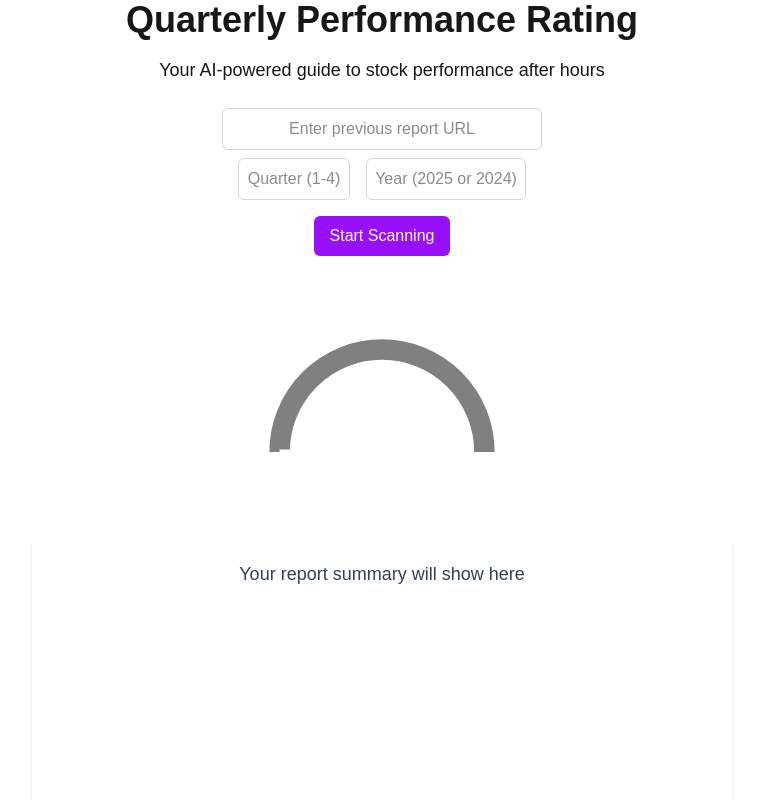
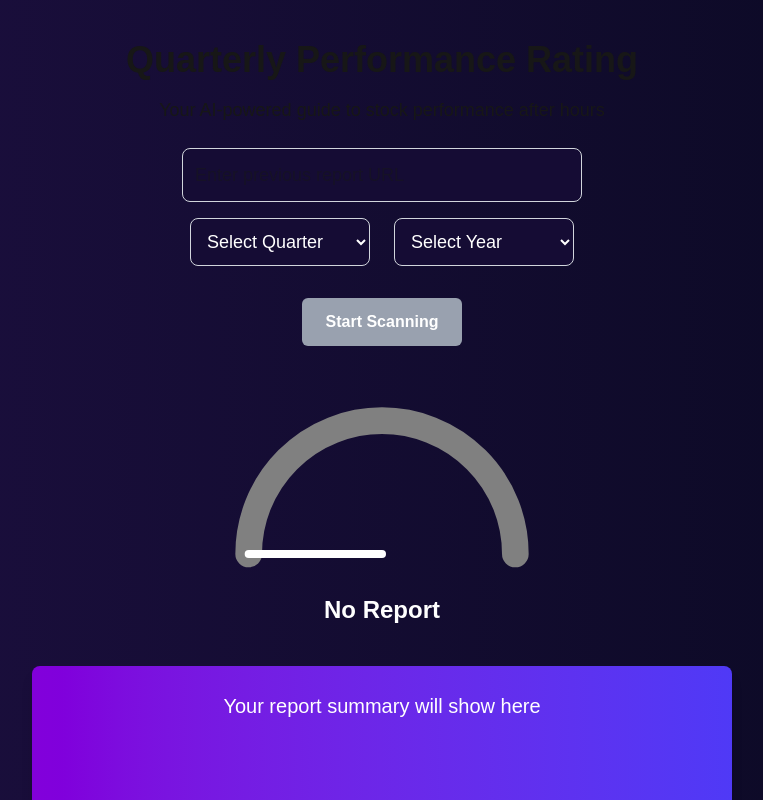
Before and after one commit to jcaru614/afterHoursIQ, a Next.js app: page / in a window 1280 px wide. Shown: the top 800 px of the page, without its empty margins (258-1021 px from the left). Built offline with nearby package versions, Linux system fonts and the light colour scheme.

Commit message:
polling and dropdown

```diff
--- a/src/components/RatingMeter.tsx
+++ b/src/components/RatingMeter.tsx
@@ -27,35 +27,41 @@ const RatingMeter: React.FC<RatingMeterProps> = ({ score }) => {
 
 	return (
 		<div className='flex flex-col items-center'>
-			<h2 className='text-white text-xl font-bold mb-4'>Report Indicator</h2>
-
-			<div className='relative w-64 h-32'>
-				<svg viewBox='0 0 100 50' className='w-full h-full'>
+			<div className='relative w-80 h-48'>
+				<svg viewBox='0 0 120 60' className='w-full h-full'>
 					<defs>
 						<linearGradient id='gaugeGradient' x1='0%' y1='0%' x2='100%' y2='0%'>
-							<stop offset='0%' stopColor='red' />
-							<stop offset='33%' stopColor='orange' />
-							<stop offset='66%' stopColor='yellow' />
-							<stop offset='100%' stopColor='green' />
+							<stop offset='0%' stopColor='#BA2011' />
+							<stop offset='20%' stopColor='#F67C00' />
+							<stop offset='40%' stopColor='#FEC600' />
+							<stop offset='70%' stopColor='#7AC309' />
+							<stop offset='100%' stopColor='#4C9B2F' />
 						</linearGradient>
 					</defs>
 
-					<path d='M 10 50 A 40 40 0 0 1 90 50' stroke={gradientColor} strokeWidth='8' fill='none' />
+					<path
+						d='M 10 60 A 50 50 0 0 1 110 60'
+						stroke={gradientColor}
+						strokeWidth='10'
+						fill='none'
+						strokeLinecap='round'
+					/>
 
 					<line
-						x1='50'
-						y1='50'
-						x2='50'
+						x1='60'
+						y1='60'
+						x2='60'
 						y2='10'
-						stroke={'white'}
-						strokeWidth='2'
-						transform={`rotate(${needleAngle}, 50, 50)`}
-						style={{ transition: 'transform 0.3s ease-in-out' }}
+						stroke='white'
+						strokeWidth='3'
+						strokeLinecap='round'
+						transform={`rotate(${needleAngle}, 60, 60)`}
+						style={{ transition: 'transform 0.5s ease-in-out' }}
 					/>
 				</svg>
 			</div>
 
-			<div className='mt-4 text-white text-lg font-bold'>{action}</div>
+			<div className='mt-6 text-white text-2xl font-semibold'>{action}</div>
 		</div>
 	);
 };
--- a/src/components/ReportSummary.tsx
+++ b/src/components/ReportSummary.tsx
@@ -7,20 +7,20 @@ type ReportSummaryProps = {
 const ReportSummary: React.FC<ReportSummaryProps> = ({ summary }) => {
 	return (
 		<div
-			className='p-6 bg-white rounded-lg shadow-md'
+			className='p-6 bg-gradient-to-r from-purple-700 to-indigo-600 rounded-lg shadow-lg'
 			style={{
 				height: '400px',
 				width: '700px',
 				maxHeight: '80vh',
 				overflowY: 'auto',
-				fontSize: '1.125rem',
+				fontSize: '1.25rem',
 				lineHeight: '1.6',
 			}}
 		>
 			{summary !== '' ? (
-				<p className='text-gray-700'>{summary}</p>
+				<p className='text-white font-medium text-left'>{summary}</p>
 			) : (
-				<p className='text-gray-700'>Your report summary will show here</p>
+				<p className='text-white font-medium'>Your report summary will show here</p>
 			)}
 		</div>
 	);
--- a/src/pages/index.tsx
+++ b/src/pages/index.tsx
@@ -1,19 +1,18 @@
-import { useEffect, useState } from 'react';
+import { useState } from 'react';
 import { RatingMeter, ReportSummary, Alert } from '@/components';
 import axios from 'axios';
-import debounce from 'lodash/debounce';
 import { useDispatch, useSelector } from 'react-redux';
 import { setReportData } from '@/redux/slice';
 import { RootState } from '@/redux/store';
 
 export default function Home() {
 	const dispatch = useDispatch();
-	const [url, setUrl] = useState('');
-	const [quarter, setQuarter] = useState('');
-	const [year, setYear] = useState('');
-	const [isScanning, setIsScanning] = useState(false);
-	const [quarterError, setQuarterError] = useState('');
-	const [yearError, setYearError] = useState('');
+	const [url, setUrl] = useState<string>('');
+	const [quarter, setQuarter] = useState<string>('');
+	const [year, setYear] = useState<string>('');
+	const [isScanning, setIsScanning] = useState<boolean>(false);
+	const [quarterError, setQuarterError] = useState<string>('');
+	const [yearError, setYearError] = useState<string>('');
 	const currentYear = new Date().getFullYear();
 	const validYears = [currentYear, currentYear - 1].map(String);
 
@@ -23,38 +22,16 @@ export default function Home() {
 		setUrl(e.target.value);
 	};
 
-	const handleQuarterChange = (e: React.ChangeEvent<HTMLInputElement>) => {
+	const handleQuarterChange = (e: React.ChangeEvent<HTMLSelectElement>) => {
 		const value = e.target.value;
-		if (/^[1-4]?$/.test(value)) {
 		setQuarter(value);
 		setQuarterError('');
-		} else {
-			setQuarterError('Quarter must be between 1 and 4');
-		}
 	};
 
-	useEffect(() => {
-		if (year) {
-			debouncedValidateYear(year);
-		}
-		return () => {
-			debouncedValidateYear.cancel();
-		};
-	}, [year]);
-
-	const debouncedValidateYear = debounce((value: string) => {
-		if (value.length === 4 && !validYears.includes(value)) {
-			setYearError(`Year must be ${currentYear} or ${currentYear - 1}`);
-		} else if (value.length !== 4) {
-			setYearError('Year must be 4 digits');
-		} else {
-			setYearError('');
-		}
-	}, 2000);
-
-	const handleYearChange = (e: React.ChangeEvent<HTMLInputElement>) => {
+	const handleYearChange = (e: React.ChangeEvent<HTMLSelectElement>) => {
 		const value = e.target.value;
 		setYear(value);
+		setYearError('');
 	};
 
 	const handleStartScanning = async () => {
@@ -85,56 +62,71 @@ export default function Home() {
 	};
 
 	return (
-		<div className='flex items-center justify-center min-h-screen bg-background'>
+		<div className='flex items-center justify-center min-h-screen p-10 bg-gradient-to-r from-[#1D0F41] to-[#0A0922]'>
 			<div className='text-center'>
 				<h1 className='text-4xl font-semibold mb-4'>Quarterly Performance Rating</h1>
 				<p className='text-lg text-white-600 mb-6'>
 					Your AI-powered guide to stock performance after hours
 				</p>
-				<div className='mb-4 flex flex-col items-center'>
+
+				<div className='mb-8 flex flex-col items-center'>
 					<input
 						type='url'
 						placeholder='Enter previous report URL'
-						className='p-2 rounded-md border border-gray-300 w-80 mb-2 text-center'
+						className='p-3 rounded-lg border-1 border-gray-300 bg-[#150C34] w-100 mb-4 text-lg focus:outline-none focus:ring-2 focus:ring-purple-500 focus:border-purple-500 transition-all'
 						value={url}
 						onChange={handleUrlChange}
 					/>
 
-					<div className='flex items-center space-x-4'>
-						<div>
-							<input
-								type='text'
-								placeholder='Quarter (1-4)'
-								className='p-2 rounded-md border border-gray-300 w-28 text-center'
+					<div className='mb-8 flex flex-col items-center'>
+						<div className='flex items-center space-x-6'>
+							<div className='flex flex-col items-center'>
+								<select
+									className='p-3 rounded-lg border-1 border-gray-300 bg-[#150C34] text-white w-45 text-lg focus:outline-none focus:ring-2 focus:ring-purple-500 focus:border-purple-500 transition-all'
 									value={quarter}
 									onChange={handleQuarterChange}
-								maxLength={1}
-							/>
-							{quarterError && <p className='text-red-500 text-sm'>{quarterError}</p>}
+								>
+									<option value=''>Select Quarter</option>
+									<option value='1'>Q1</option>
+									<option value='2'>Q2</option>
+									<option value='3'>Q3</option>
+									<option value='4'>Q4</option>
+								</select>
+								{quarterError && <p className='text-red-500 text-sm mt-2'>{quarterError}</p>}
 							</div>
 
-						<div>
-							<input
-								type='text'
-								placeholder={`Year (${validYears.join(' or ')})`}
-								className='p-2 rounded-md border border-gray-300 w-40 text-center'
+							<div className='flex flex-col items-center'>
+								<select
+									className='p-3 rounded-lg border-1 border-gray-300 bg-[#150C34] text-white w-45 text-lg focus:outline-none focus:ring-2 focus:ring-purple-500 focus:border-purple-500 transition-all'
 									value={year}
 									onChange={handleYearChange}
-								maxLength={4}
-							/>
-							{yearError && <p className='text-red-500 text-sm'>{yearError}</p>}
+								>
+									<option value=''>Select Year</option>
+									{validYears.map((yearOption) => (
+										<option key={yearOption} value={yearOption}>
+											{yearOption}
+										</option>
+									))}
+								</select>
+								{yearError && <p className='text-red-500 text-sm mt-2'>{yearError}</p>}
+							</div>
 						</div>
 					</div>
 
 					<button
-						className='mt-4 bg-purple-600 text-white px-4 py-2 rounded-md'
+						className={`px-6 py-3 rounded-md text-white font-semibold ${
+							isScanning || !url || !quarter || !year
+								? 'bg-gray-400 cursor-not-allowed'
+								: 'bg-gradient-to-r from-purple-600 to-purple-800 hover:from-purple-700 hover:to-purple-900 focus:ring-4 focus:ring-purple-300'
+						}`}
 						onClick={handleStartScanning}
-						disabled={isScanning}
+						disabled={isScanning || !url || !quarter || !year}
 					>
 						{isScanning ? 'Scanning...' : 'Start Scanning'}
 					</button>
 				</div>
-				<div className='mt-6 flex flex-col items-center'>
+
+				<div className='flex flex-col items-center'>
 					<RatingMeter score={rating} />
 					<div className='mt-10'>
 						<ReportSummary summary={summary} />
--- a/src/redux/store.ts
+++ b/src/redux/store.ts
@@ -1,9 +1,9 @@
 import { configureStore } from '@reduxjs/toolkit';
-import sliceReducer from './slice'; // Import the reducer from slice
+import sliceReducer from './slice';
 
 export const store = configureStore({
 	reducer: {
-		slice: sliceReducer, // Register the slice here
+		slice: sliceReducer,
 	},
 });
 
```
Also changed, not shown: src/pages/api/fetchReport.ts (+54 -35 lines). Lines whose indentation alone changed are shown as unchanged.
